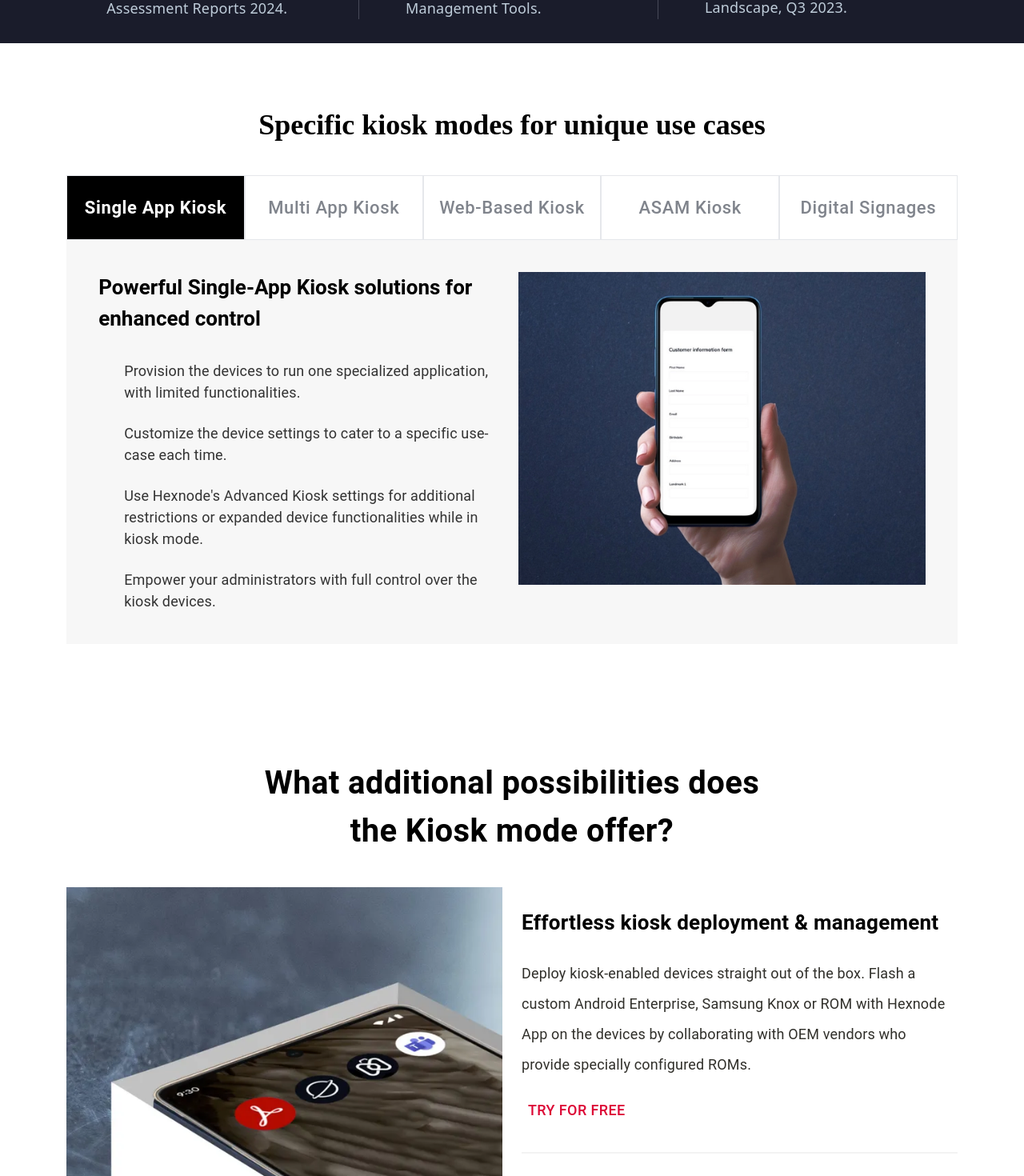
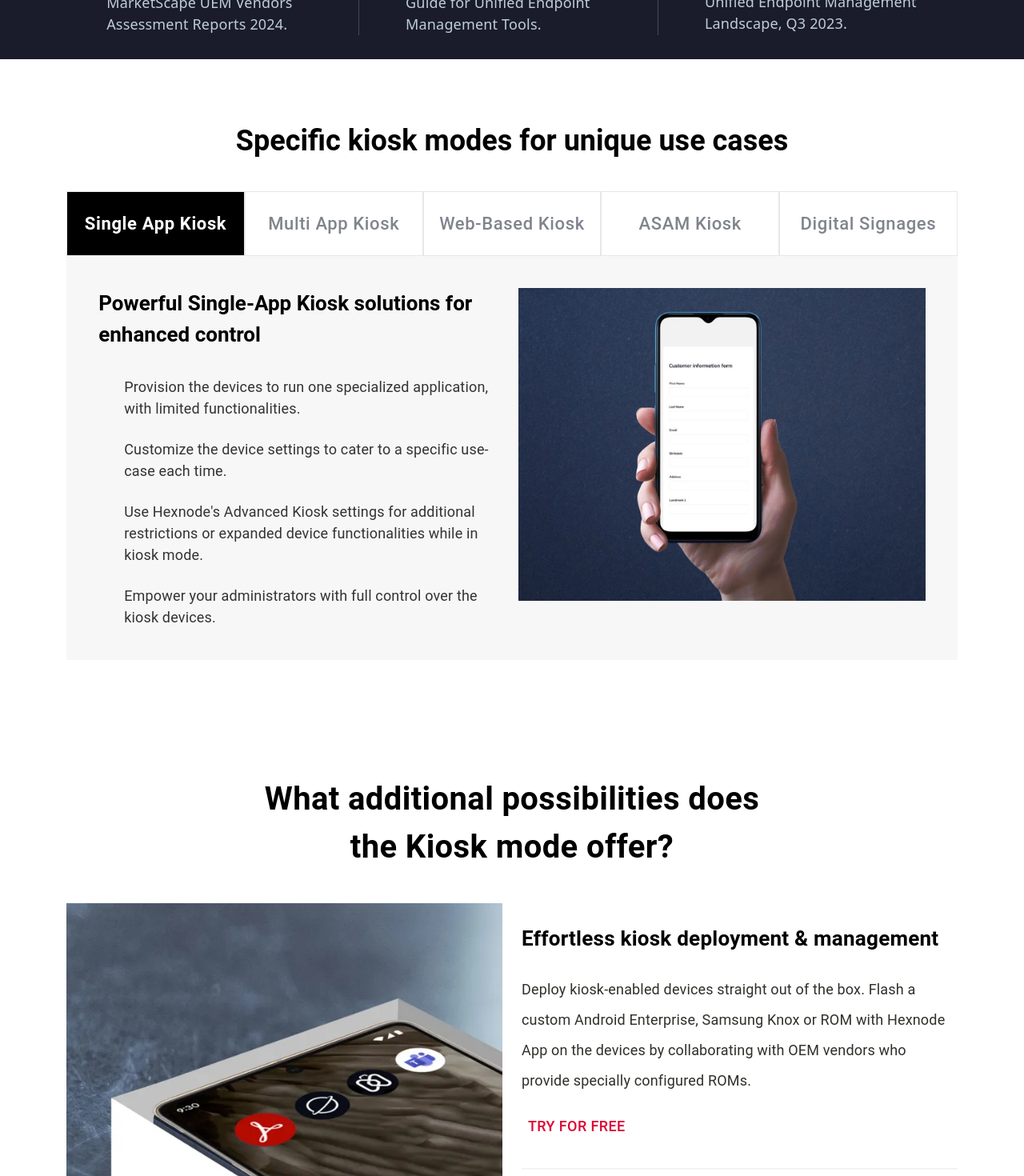
Before and after one commit to Lingamallu04/hexnode, a React (Create React App) app: page / in a window 1280 px wide. Shown: the part 760-2230 px from the top of the page at 80% size. Built offline with nearby package versions, Linux system fonts and the light colour scheme; some icons are missing.

Commit message:
removed box

```diff
--- a/src/Landingpage/PlotformSupport.jsx
+++ b/src/Landingpage/PlotformSupport.jsx
@@ -24,7 +24,7 @@ const PlotformSupport = () => {
         margin: "auto",
         overflow: "hidden",
         textAlign: "center",
-        padding: "9rem 0rem",
+        padding: "6rem 0rem",
       }}
     >
       <Typography fontSize="40px" fontWeight="700" pb={6}>
--- a/src/Landingpage/SpecificModes.jsx
+++ b/src/Landingpage/SpecificModes.jsx
@@ -90,7 +90,6 @@ const SpecificModes = () => {
         fontSize="36px"
         fontWeight="700"
         mb={5}
-        fontFamily="__Mulish_aeca05, __Mulish_Fallback_aeca05"
         lineHeight="45px"
         letterSpacing="normal"
       >
--- a/src/Landingpage/index.jsx
+++ b/src/Landingpage/index.jsx
@@ -1,6 +1,6 @@
 import React from "react";
 import styles from "./index.module.css";
-import { Box, Stack, Typography } from "@mui/material";
+import { Box, Container, Stack, Typography } from "@mui/material";
 import SecondBox from "./SecondBox";
 import Navbar from "./ResponsiveNavbar";
 import ThirdBox from "./ThirdBox";
@@ -13,7 +13,7 @@ import SpecificModes from "./SpecificModes";
 
 const LandingPage = () => {
   return (
-    <>
+    <>jj
       <Box className={styles.mainTopBox}>
         <Navbar />
       </Box>
@@ -21,25 +21,18 @@ const LandingPage = () => {
       <Box sx={{ backgroundColor: "#1a1c2b" }}>
         <ThirdBox />
       </Box>
-      <Box>
-        <SpecificModes />
-      </Box>
-      <Box>
-        <AdditionalPossibilities />
-      </Box>
+      <SpecificModes />
+      <AdditionalPossibilities />
       <Box sx={{ backgroundColor: "#f7f7f7" }}>
         <Feedback />
       </Box>
       <Box sx={{ backgroundColor: "#f7f7f7" }}>
         <LogoCarousel />
       </Box>
-      <Box>
-        <PlotformSupport />
-      </Box>
+      <PlotformSupport />
       <Box sx={{ backgroundColor: "#020919" }}>
         <SignupTrail />
       </Box>
-
       <Box sx={{ backgroundColor: "#f2f2f2" }}>
         <div
           style={{
```
